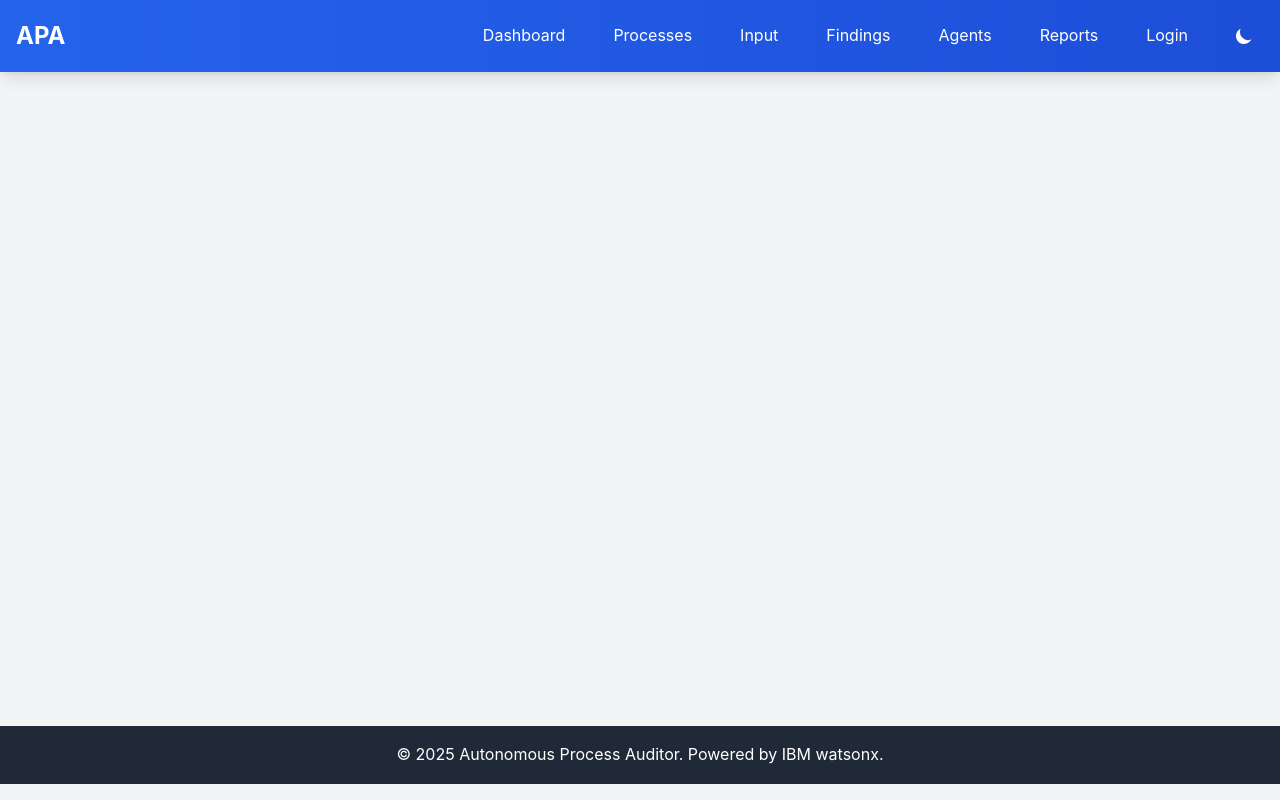
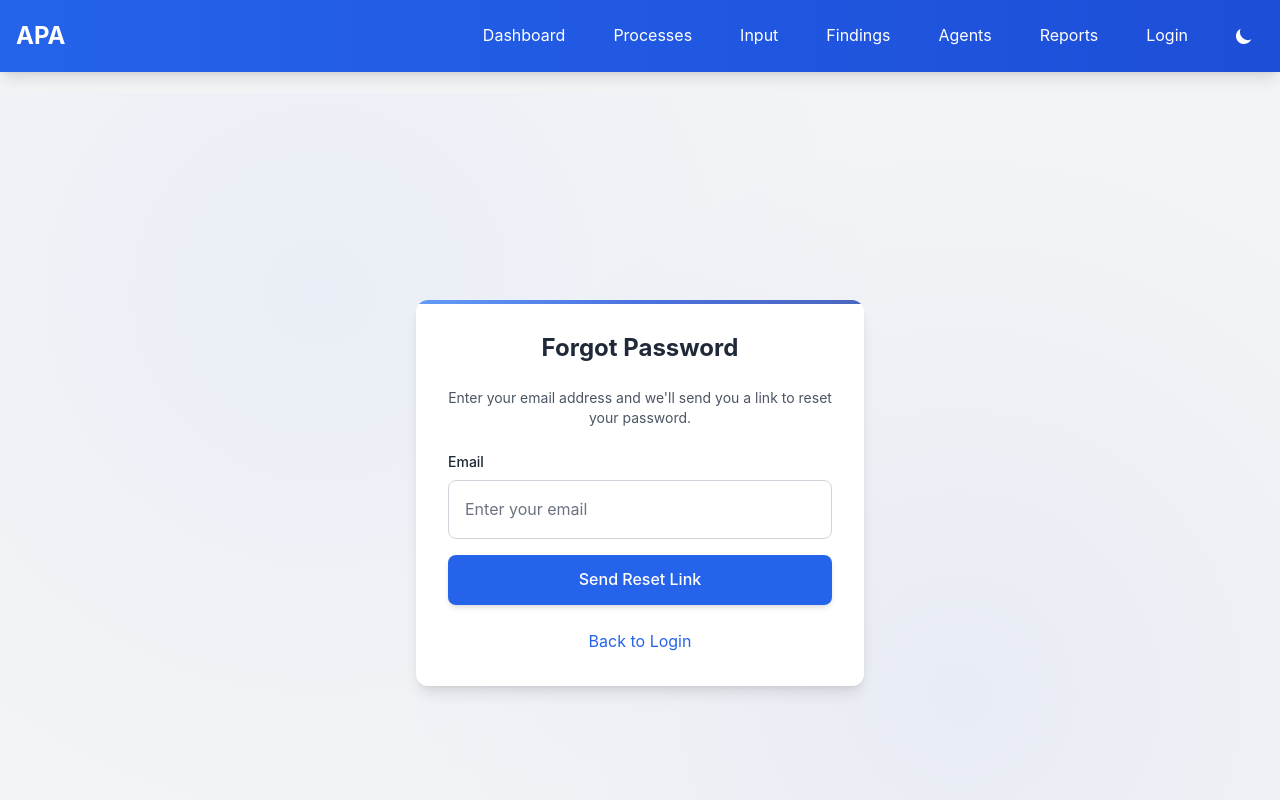
Before and after one commit to kawacukennedy/autonomous_process_auditor, a React app in the folder frontend/: page /forgot-password in a window 1280 px wide. Shown: the top 800 px of the page. Built offline with nearby package versions, Linux system fonts and the light colour scheme; no server answers; the HTML template or start-up script is replaced by a standard one.

Commit message:
Add forgot password page and routing
- Create ForgotPassword component with email input and mock reset
- Add /forgot-password route to App.tsx
- Update Auth page to link to forgot password with proper routing

```diff
--- a/frontend/src/App.tsx
+++ b/frontend/src/App.tsx
@@ -13,6 +13,7 @@ import Input from './pages/Input';
 import Findings from './pages/Findings';
 import AgentConsole from './pages/AgentConsole';
 import Auth from './pages/Auth';
+import ForgotPassword from './pages/ForgotPassword';
 import Reports from './pages/Reports'; // Reports page
 
 const queryClient = new QueryClient();
@@ -53,9 +54,10 @@ function App() {
                 <Route path="/processes" element={<ProcessConfig />} />
                 <Route path="/input" element={<Input />} />
                 <Route path="/findings/:id" element={<Findings />} />
-                <Route path="/agents/:agentId" element={<AgentConsole />} />
-                <Route path="/login" element={<Auth />} />
-                <Route path="/reports" element={<Reports />} />
+                 <Route path="/agents/:agentId" element={<AgentConsole />} />
+                 <Route path="/login" element={<Auth />} />
+                 <Route path="/forgot-password" element={<ForgotPassword />} />
+                 <Route path="/reports" element={<Reports />} />
               </Routes>
             </main>
             <Footer />
--- a/frontend/src/pages/Auth.tsx
+++ b/frontend/src/pages/Auth.tsx
@@ -1,5 +1,6 @@
 // Auth page for user login
 import React, { useState } from 'react';
+import { Link } from 'react-router-dom';
 
 const Auth: React.FC = () => {
   const [email, setEmail] = useState('');
@@ -70,9 +71,9 @@ const Auth: React.FC = () => {
           🔐 Login
         </button>
         <div className="mt-4 text-center">
-          <button className="text-blue-600 hover:underline">
+          <Link to="/forgot-password" className="text-blue-600 dark:text-blue-400 hover:text-blue-800 dark:hover:text-blue-300 transition-colors duration-200">
             Forgot Password?
-          </button>
+          </Link>
         </div>
       </div>
     </div>
--- /dev/null
+++ b/frontend/src/pages/ForgotPassword.tsx
@@ -0,0 +1,61 @@
+// ForgotPassword page for password reset
+import React, { useState } from 'react';
+import { useNavigate } from 'react-router-dom';
+
+const ForgotPassword: React.FC = () => {
+  const [email, setEmail] = useState('');
+  const [message, setMessage] = useState('');
+  const navigate = useNavigate();
+
+  const handleSubmit = (e: React.FormEvent) => {
+    e.preventDefault();
+    // Mock password reset
+    setMessage('If an account with that email exists, we have sent you a password reset link.');
+    setTimeout(() => navigate('/login'), 3000);
+  };
+
+  return (
+    <div className="min-h-screen flex items-center justify-center bg-gray-100 dark:bg-gray-900 enterprise-bg">
+      <div className="card w-full max-w-md border-0 animate-slide-up">
+        <h1 className="text-2xl font-bold mb-6 text-center">Forgot Password</h1>
+        <p className="text-gray-600 dark:text-gray-400 text-sm mb-6 text-center">
+          Enter your email address and we'll send you a link to reset your password.
+        </p>
+        <form onSubmit={handleSubmit} className="space-y-4">
+          <div>
+            <label className="block text-sm font-medium mb-2">Email</label>
+            <input
+              type="email"
+              value={email}
+              onChange={(e) => setEmail(e.target.value)}
+              className="input-field"
+              placeholder="Enter your email"
+              required
+            />
+          </div>
+          <button
+            type="submit"
+            className="btn-primary w-full"
+          >
+            Send Reset Link
+          </button>
+        </form>
+        {message && (
+          <div className="mt-4 p-3 bg-green-50 dark:bg-green-900 border border-green-200 dark:border-green-700 rounded-lg">
+            <p className="text-green-800 dark:text-green-200 text-sm">{message}</p>
+          </div>
+        )}
+        <div className="mt-6 text-center">
+          <button
+            onClick={() => navigate('/login')}
+            className="text-blue-600 dark:text-blue-400 hover:text-blue-800 dark:hover:text-blue-300 transition-colors duration-200"
+          >
+            Back to Login
+          </button>
+        </div>
+      </div>
+    </div>
+  );
+};
+
+export default ForgotPassword;
```
